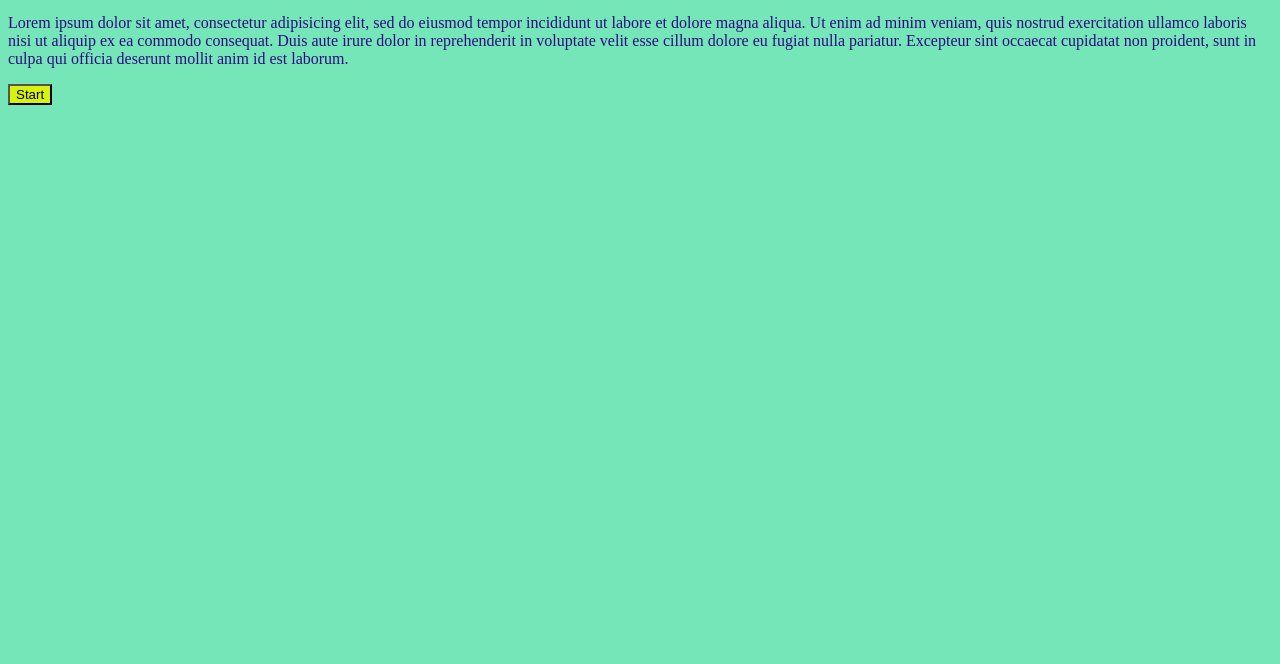
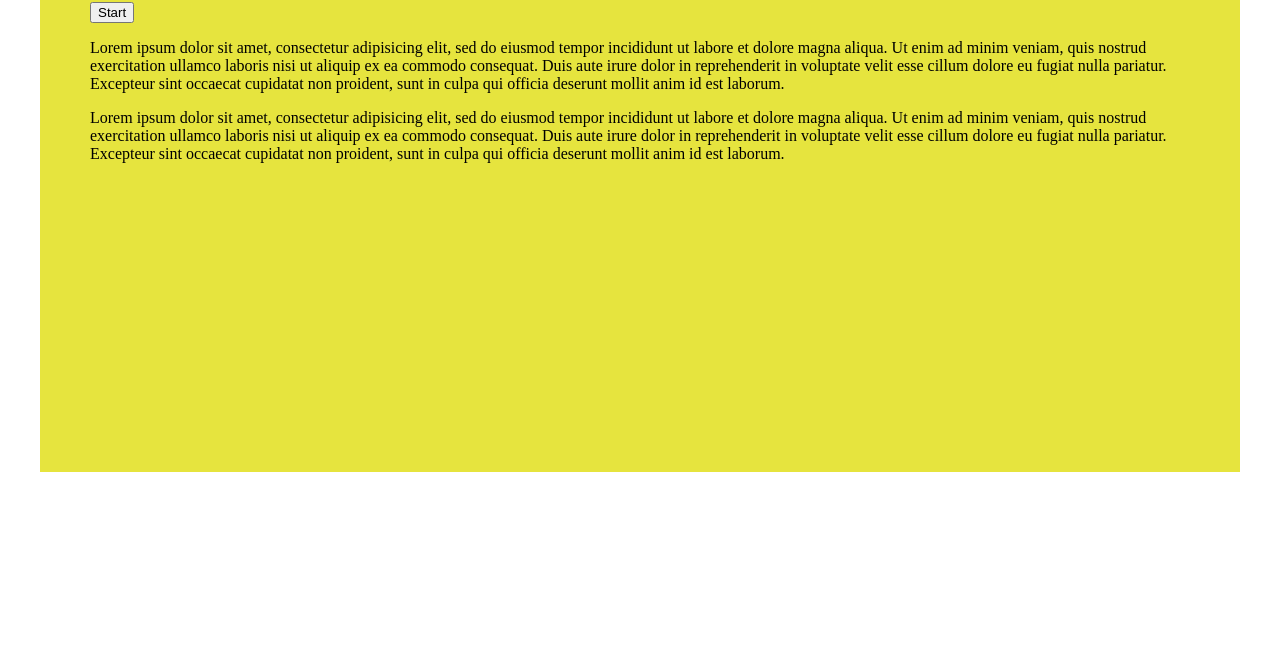
Before and after one commit to mishella/mishella.github.io, a plain HTML site: page index.html in a window 1280 px wide. Shown: the part 136-800 px from the top of the page. Drawn offline with Linux system fonts and the light colour scheme.

Commit message:
grid system

```diff
--- a/index.html
+++ b/index.html
@@ -6,13 +6,15 @@
     <link rel="stylesheet" href="style.css" />
   </head>
   <body>
+    <div class="main-content">
       <h1>Hello World!</h1>
+      <button type="button">Start</button>
       <p>
         Lorem ipsum dolor sit amet, consectetur adipisicing elit, sed do eiusmod tempor incididunt ut labore et dolore magna aliqua. Ut enim ad minim veniam, quis nostrud exercitation ullamco laboris nisi ut aliquip ex ea commodo consequat. Duis aute irure dolor in reprehenderit in voluptate velit esse cillum dolore eu fugiat nulla pariatur. Excepteur sint occaecat cupidatat non proident, sunt in culpa qui officia deserunt mollit anim id est laborum.
       </p>
       <p>
         Lorem ipsum dolor sit amet, consectetur adipisicing elit, sed do eiusmod tempor incididunt ut labore et dolore magna aliqua. Ut enim ad minim veniam, quis nostrud exercitation ullamco laboris nisi ut aliquip ex ea commodo consequat. Duis aute irure dolor in reprehenderit in voluptate velit esse cillum dolore eu fugiat nulla pariatur. Excepteur sint occaecat cupidatat non proident, sunt in culpa qui officia deserunt mollit anim id est laborum.
       </p>
-    <button type="button">Start</button>
+    </div>
   </body>
 </html>
--- a/style.css
+++ b/style.css
@@ -1,7 +1,12 @@
-body{
-  background-color: rgb(117, 230, 184);
-  color: rgb(45, 10, 130);
+*{
+  box-sizing: border-box;
 }
-button{
-  background-color: rgb(217, 242, 13);
+
+.main-content{
+  display: block;
+  width:1200px;
+  height: 600px;
+  padding: 50px;
+  margin: 0 auto;
+  background-color: rgb(230, 228, 62);
 }
```
Lines whose indentation alone changed are shown as unchanged.
